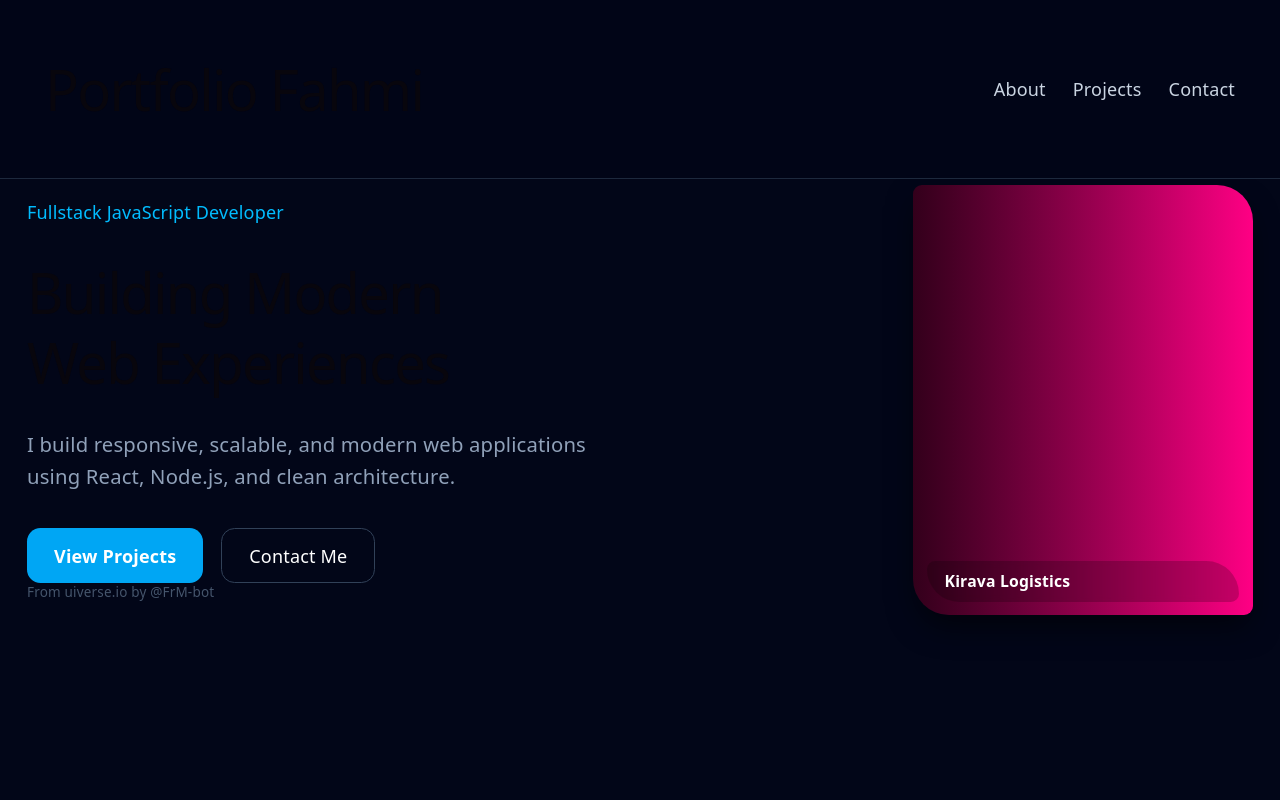
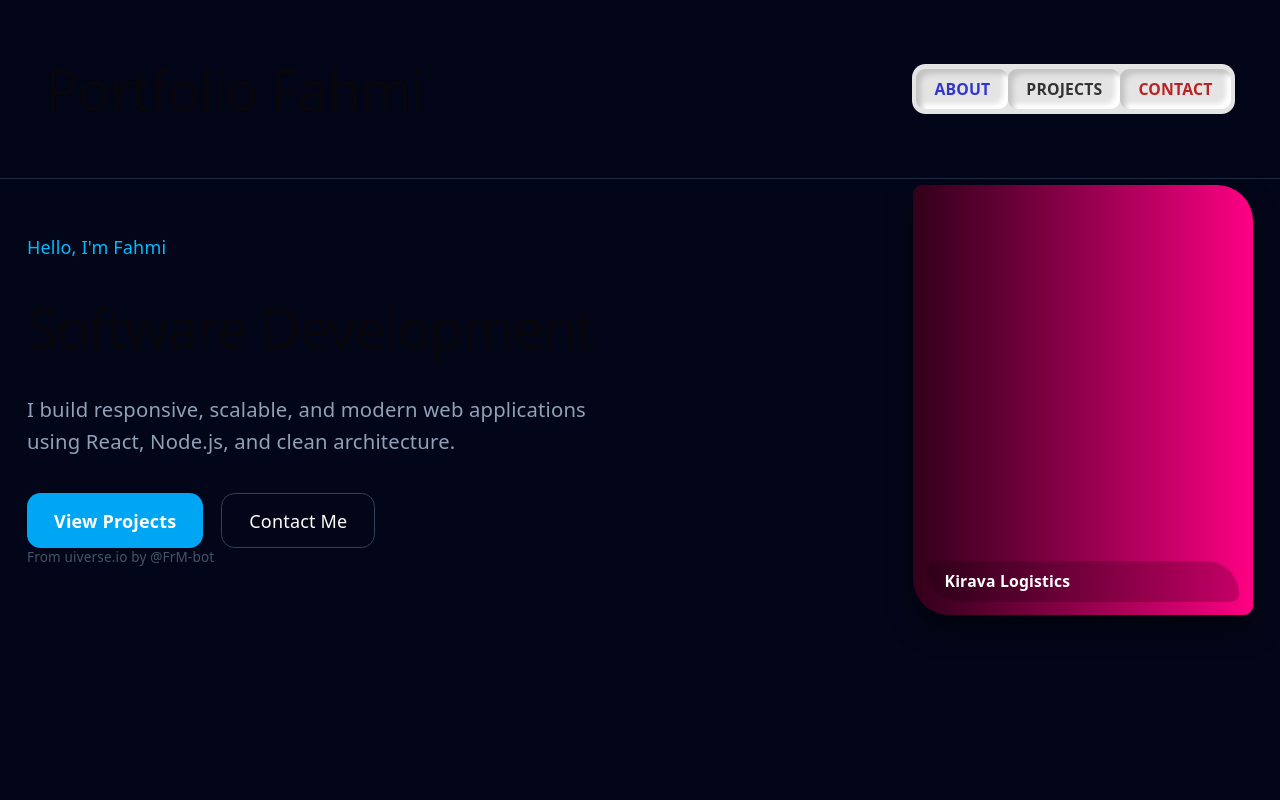
Before and after one commit to mochamadfahmifadillah/portfolio-fahmi-developer, a React (Vite) app in the folder client/: page / in a window 1280 px wide. Shown: the top 800 px of the page. Built offline with nearby package versions, Linux system fonts and the light colour scheme.

Commit message:
Mengubah list di dalam navbar

```diff
--- a/client/src/components/Navbar.jsx
+++ b/client/src/components/Navbar.jsx
@@ -2,23 +2,60 @@ const Navbar = () => {
   return (
     <nav className="fixed top-0 left-0 w-full bg-slate-950/80 backdrop-blur-md border-b border-slate-800 z-50">
       <div className="max-w-7xl mx-auto px-6 lg:px-10 py-4 flex items-center justify-between">
+
         <h1 className="font-bold text-xl text-white">
           Portfolio Fahmi
         </h1>
 
-        <ul className="flex gap-6 text-slate-300">
-          <li className="hover:text-white transition cursor-pointer">
+        {/* NEUMORPH CARD */}
+        <div className="
+          flex
+          bg-[#e4e4e4]
+          rounded-xl
+          p-1
+        ">
+
+          {/* ABOUT */}
+          <button className="
+            flex items-center gap-2
+            px-4 py-2 rounded-lg text-sm font-bold uppercase
+            text-[#3035cb]
+            bg-[#e4e4e4]
+            shadow-[inset_5px_5px_5px_#c4c4c4,inset_-5px_-5px_5px_#ffffff]
+            transition
+            hover:bg-[#3035cb] hover:text-white hover:shadow-none
+          ">
             About
-          </li>
+          </button>
 
-          <li className="hover:text-white transition cursor-pointer">
+          {/* PROJECTS */}
+          <button className="
+            flex items-center gap-2
+            px-4 py-2 rounded-lg text-sm font-bold uppercase
+            text-[#333]
+            bg-[#e4e4e4]
+            shadow-[inset_5px_5px_5px_#c4c4c4,inset_-5px_-5px_5px_#ffffff]
+            transition
+            hover:bg-[#333] hover:text-white hover:shadow-none
+          ">
             Projects
-          </li>
+          </button>
 
-          <li className="hover:text-white transition cursor-pointer">
+          {/* CONTACT */}
+          <button className="
+            flex items-center gap-2
+            px-4 py-2 rounded-lg text-sm font-bold uppercase
+            text-[#b82323]
+            bg-[#e4e4e4]
+            shadow-[inset_5px_5px_5px_#c4c4c4,inset_-5px_-5px_5px_#ffffff]
+            transition
+            hover:bg-[#b82323] hover:text-white hover:shadow-none
+          ">
             Contact
-          </li>
-        </ul>
+          </button>
+
+        </div>
+
       </div>
     </nav>
   )
--- a/client/src/sections/Hero.jsx
+++ b/client/src/sections/Hero.jsx
@@ -16,7 +16,7 @@ const Hero = () => {
             transition={{ duration: 0.5 }}
             className="text-sky-400 font-medium mb-4"
           >
-            Fullstack JavaScript Developer
+            Hello, I'm Fahmi
           </motion.p>
 
           <motion.h1
@@ -25,9 +25,7 @@ const Hero = () => {
             transition={{ duration: 0.6 }}
             className="text-5xl md:text-7xl font-bold leading-tight text-white"
           >
-            Building Modern
-            <br />
-            Web Experiences
+            Software Development
           </motion.h1>
 
           <motion.p
```
